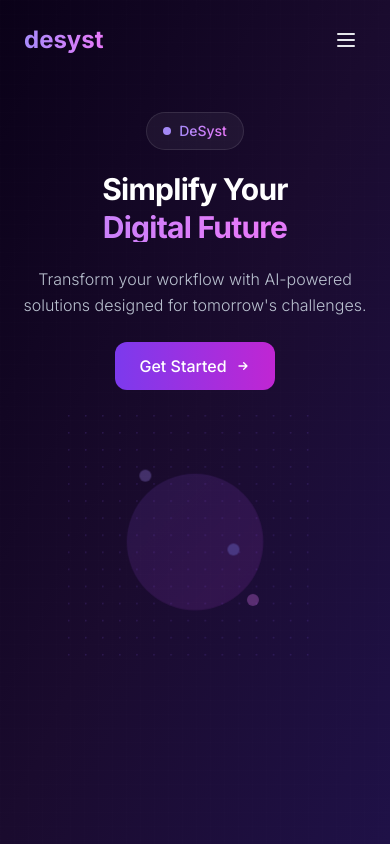
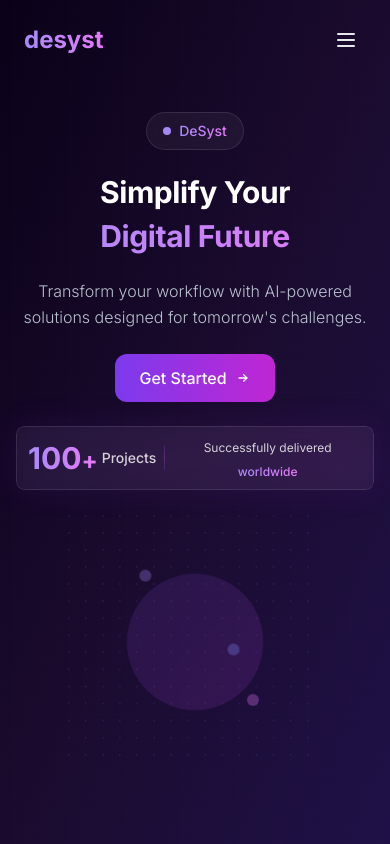
Before and after one commit to Hameed-Ur-Rehman25/desyst-website, a Next.js app: page / in a window 390 px wide. Shown: the top 844 px of the page. Built offline with nearby package versions, Linux system fonts and the light colour scheme.

Commit message:
Added counter

```diff
--- a/src/components/hero/Hero.tsx
+++ b/src/components/hero/Hero.tsx
@@ -1,7 +1,29 @@
 'use client';
-import React from 'react';
+import React, { useEffect, useState } from 'react';
 
 export default function Hero() {
+  const [count, setCount] = useState(0);
+  const [mounted, setMounted] = useState(false);
+
+  // Mount animation
+  useEffect(() => {
+    setMounted(true);
+
+    // Counter animation
+    const interval = setInterval(() => {
+      setCount(prevCount => {
+        if (prevCount < 100) {
+          return prevCount + 1;
+        } else {
+          clearInterval(interval);
+          return prevCount;
+        }
+      });
+    }, 30);
+
+    return () => clearInterval(interval);
+  }, []);
+
   const scrollToServices = () => {
     const servicesSection = document.querySelector('#services');
     if (servicesSection) {
@@ -33,25 +55,27 @@ export default function Hero() {
       <div className="relative z-10 max-w-7xl mx-auto px-4 sm:px-6 lg:px-8 min-h-[calc(100vh-5rem)]">
         <div className="grid grid-cols-1 lg:grid-cols-2 gap-12 h-full items-center py-8 md:py-12">
           {/* Content section */}
-          <div className="relative z-20 space-y-6 md:space-y-8 text-center lg:text-left animate-fade-in">
-            <div className="inline-flex items-center space-x-2 bg-white/5 backdrop-blur-lg rounded-full px-4 py-2 border border-white/10">
+          <div className="relative z-20 space-y-6 md:space-y-8 text-center lg:text-left">
+            <div className={`inline-flex items-center space-x-2 bg-white/5 backdrop-blur-lg rounded-full px-4 py-2 border border-white/10 transition-all duration-700 ${mounted ? 'opacity-100 translate-y-0' : 'opacity-0 -translate-y-4'}`}>
               <span className="w-2 h-2 bg-violet-400 rounded-full animate-glow"></span>
               <span className="text-sm font-medium bg-gradient-to-r from-violet-400 to-fuchsia-400 bg-clip-text text-transparent">DeSyst</span>
             </div>
 
-            <h1 className="text-3xl md:text-5xl lg:text-7xl font-bold tracking-tight leading-none">
-              <span className="text-white">Simplify Your</span>
-              <span className="block mt-2 bg-gradient-to-r from-violet-400 via-fuchsia-400 to-indigo-400 bg-clip-text text-transparent animate-gradient">
+            <h1 className="font-bold tracking-tight leading-none space-y-2">
+              <span className={`block text-3xl md:text-5xl lg:text-7xl text-white transition-all duration-700 ${mounted ? 'opacity-100 translate-y-0' : 'opacity-0 -translate-y-8'} animate-bounce-in`}>
+                Simplify Your
+              </span>
+              <span className={`block text-3xl md:text-5xl lg:text-7xl mt-2 bg-gradient-to-r from-violet-400 via-fuchsia-400 to-indigo-400 bg-clip-text text-transparent animate-gradient transition-all duration-700 delay-100 ${mounted ? 'opacity-100 translate-y-0' : 'opacity-0 -translate-y-8'} animate-bounce-in-delayed`}>
                 Digital Future
               </span>
             </h1>
 
-            <p className="text-base md:text-lg text-slate-300/90 leading-relaxed max-w-xl mx-auto lg:mx-0 font-light">
+            <p className={`text-base md:text-lg text-slate-300/90 leading-relaxed max-w-xl mx-auto lg:mx-0 font-light transition-all duration-700 delay-200 ${mounted ? 'opacity-100 translate-y-0' : 'opacity-0 -translate-y-8'}`}>
               Transform your workflow with AI-powered solutions designed for tomorrow&apos;s challenges.
             </p>
 
             {/* Button container with explicit z-index */}
-            <div className="relative z-20 flex justify-center lg:justify-start space-x-4">
+            <div className={`relative z-20 flex justify-center lg:justify-start space-x-4 transition-all duration-700 delay-300 ${mounted ? 'opacity-100 translate-y-0' : 'opacity-0 -translate-y-8'}`}>
               <button
                 onClick={scrollToServices}
                 className="relative z-20 group px-6 md:px-8 py-3 md:py-4 bg-gradient-to-r from-violet-600 to-fuchsia-600 rounded-xl text-white font-medium transition-all duration-300 hover:scale-105 hover:shadow-lg hover:shadow-violet-500/25 cursor-pointer"
@@ -66,8 +90,38 @@ export default function Hero() {
               </button>
             </div>
 
+            {/* Projects Counter - Even More Compact Version */}
+            <div className={`mt-6 relative transition-all duration-700 delay-400 ${mounted ? 'opacity-100 translate-y-0' : 'opacity-0 -translate-y-8'}`}>
+              {/* Subtle glowing background */}
+              <div className="absolute -inset-1 bg-gradient-to-r from-violet-600/10 to-fuchsia-600/10 rounded-lg blur-lg opacity-80" />
+
+              {/* Compact container */}
+              <div className="relative inline-flex items-center rounded-lg overflow-hidden">
+                {/* Background with frosted glass effect */}
+                <div className="absolute inset-0 bg-white/5 backdrop-blur-md border border-white/10 rounded-lg" />
+
+                {/* Content */}
+                <div className="relative flex items-center py-2 px-3">
+                  {/* Counter */}
+                  <span className="text-3xl font-bold bg-gradient-to-r from-violet-400 to-fuchsia-400 bg-clip-text text-transparent">
+                    {count}<span className="text-2xl">+</span>
+                  </span>
+
+                  <span className="ml-1 text-sm font-medium text-white/80">Projects</span>
+
+                  {/* Separator */}
+                  <div className="h-6 w-px mx-2 bg-gradient-to-b from-violet-500/20 via-fuchsia-500/30 to-indigo-500/20" />
+
+                  {/* Description - Single line for maximum compactness */}
+                  <div>
+                    <span className="text-xs text-white/80">Successfully delivered <span className="bg-gradient-to-r from-violet-400 to-fuchsia-400 bg-clip-text text-transparent font-medium">worldwide</span></span>
+                  </div>
+                </div>
+              </div>
+            </div>
+
             {/* Mobile-only visualization */}
-            <div className="block lg:hidden mt-8">
+            <div className={`block lg:hidden mt-8 transition-all duration-700 delay-500 ${mounted ? 'opacity-100 translate-y-0' : 'opacity-0 -translate-y-8'}`}>
               <div className="relative mx-auto w-64 h-64 sm:w-72 sm:h-72">
                 <svg className="w-full h-full" viewBox="0 0 300 300">
                   <defs>
@@ -107,7 +161,7 @@ export default function Hero() {
           </div>
 
           {/* Desktop Animation - Unchanged */}
-           <div className="relative z-0 h-full hidden lg:flex items-center justify-center">
+           <div className={`relative z-0 h-full hidden lg:flex items-center justify-center transition-all duration-1000 delay-300 ${mounted ? 'opacity-100 translate-x-0' : 'opacity-0 translate-x-20'}`}>
             <div className="relative w-[500px] h-[500px] animate-float">
               {/* Main hexagon grid */}
               <div className="absolute inset-0">
@@ -192,6 +246,19 @@ export default function Hero() {
           0%, 100% { opacity: 0.4; }
           50% { opacity: 0.8; }
         }
+        @keyframes bounce-in {
+          0% { transform: translateY(-20px); opacity: 0; }
+          50% { transform: translateY(10px); opacity: 0.7; }
+          75% { transform: translateY(-5px); opacity: 0.9; }
+          100% { transform: translateY(0); opacity: 1; }
+        }
+        @keyframes bounce-in-delayed {
+          0% { transform: translateY(-20px); opacity: 0; }
+          20% { transform: translateY(-20px); opacity: 0; }
+          70% { transform: translateY(10px); opacity: 0.7; }
+          85% { transform: translateY(-5px); opacity: 0.9; }
+          100% { transform: translateY(0); opacity: 1; }
+        }
         .animate-aurora { animation: aurora 10s ease-in-out infinite; }
         .animate-fade-in { animation: fade-in 1.5s ease-out forwards; }
         .animate-gradient { background-size: 200% auto; animation: gradient 8s linear infinite; }
@@ -202,6 +269,8 @@ export default function Hero() {
         .animate-float-delay-2 { animation: float-delay-2 7s ease-in-out infinite; }
         .animate-float-delay-3 { animation: float-delay-3 6s ease-in-out infinite; }
         .animate-pulse-slow { animation: pulse-slow 4s ease-in-out infinite; }
+        .animate-bounce-in { animation: bounce-in 1.2s cubic-bezier(0.25, 0.46, 0.45, 0.94) forwards; }
+        .animate-bounce-in-delayed { animation: bounce-in-delayed 1.5s cubic-bezier(0.25, 0.46, 0.45, 0.94) forwards; }
       `}</style>
     </div>
   );
```
